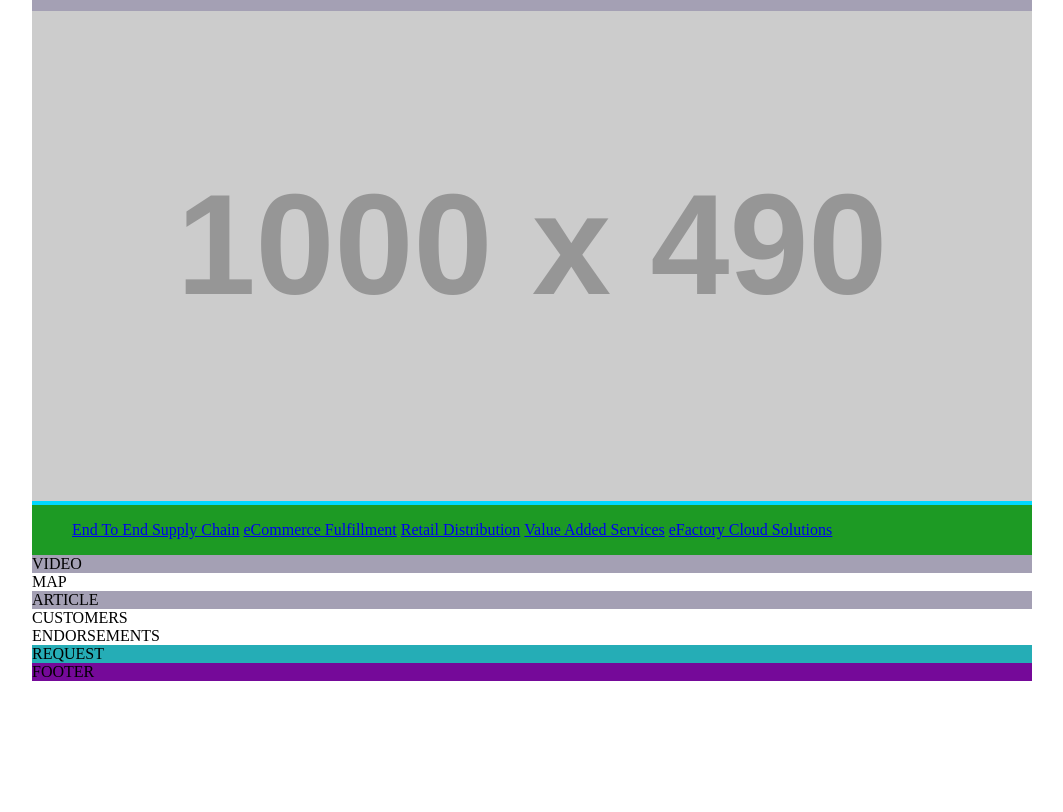
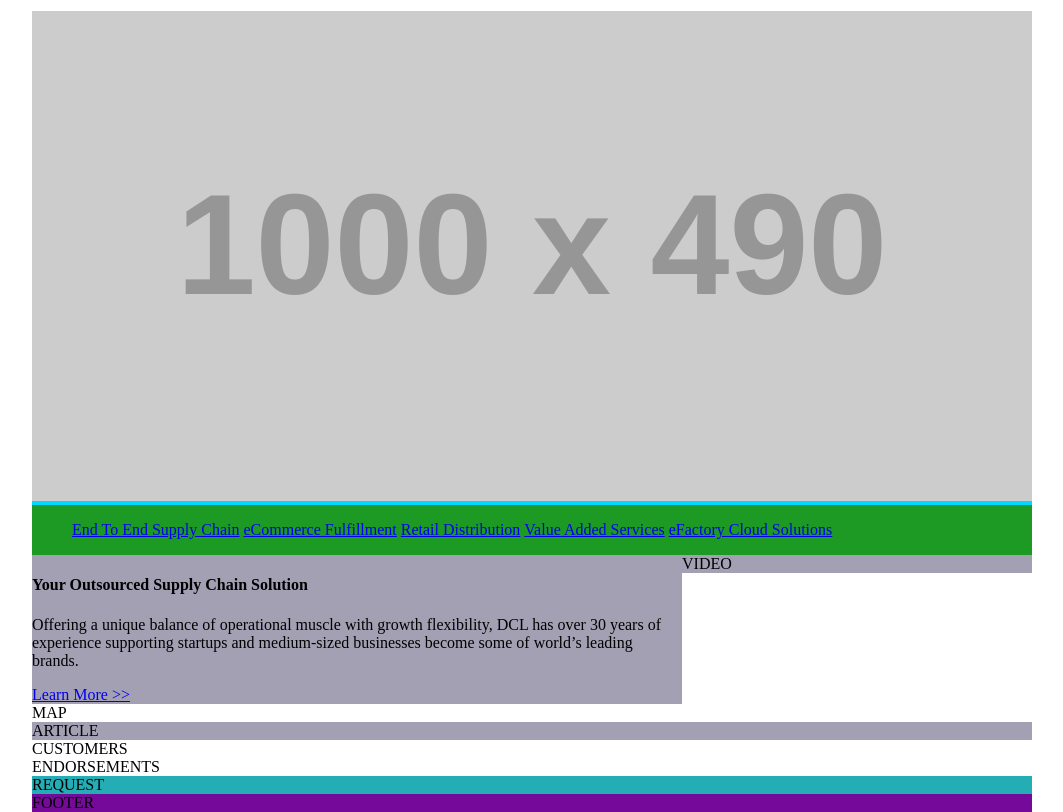
Before and after one commit to intoabrownstudy/dcl_css, a plain HTML site: page DCL/index.html in a window 1280 px wide. Shown: the part 47-859 px from the top of the page, without its empty margins (108-1171 px from the left). Before the commit the page ends 800 px from the top, so only its background shows below. Drawn offline with Linux system fonts and the light colour scheme; placeholder pictures from the web are drawn by us.

Commit message:
widths adjusted

```diff
--- a/DCL/global.css
+++ b/DCL/global.css
@@ -1,4 +1,3 @@
-/* LAYOUT */
 #container{
   background: #FF1600;
   width: 1000px;
@@ -50,30 +49,50 @@ width: 700px;
   display: inline-block;
 }
 
+#article_1{
+  background: #A4A0B4;
+  width: 650px;
+  float: left;
+}
+
 #video{
   background: #A4A0B4;
+  width: 350px;
+  float: left;
 }
 
 #map{
   background: #FFF;
+  width: 1000px;
+  float: left;
 }
 
-#article{
+#article_2{
   background: #A4A0B4;
+  width: 1000px;
+  float: left;
 }
 
 #customers{
   background: #FFF;
+  width: 1000px;
+  float: left;
 }
 
 #endorsements{
   background: #FFF;
+  width: 1000px;
+  float: left;
 }
 
 #request{
   background: #25ADB6;
+  width: 1000px;
+  float: left;
 }
 
 footer{
   background: #750999;
+  width: 1000px;
+  float: left;
 }
--- a/DCL/index.html
+++ b/DCL/index.html
@@ -49,6 +49,13 @@
       </ul>
     </div>
 
+    <div id="article_1">
+      <h4>Your Outsourced Supply Chain Solution</h4>
+            <p>Offering a unique balance of operational muscle with growth flexibility,
+              DCL has over 30 years of experience supporting startups and medium-sized businesses become some of world’s leading brands.</p>
+            <a href="#">Learn More >> </a>
+    </div>
+
     <div id="video">
       VIDEO
     </div>
@@ -57,7 +64,7 @@
       MAP
     </div>
 
-    <div id="article">
+    <div id="article_2">
       ARTICLE
     </div>
 
```
